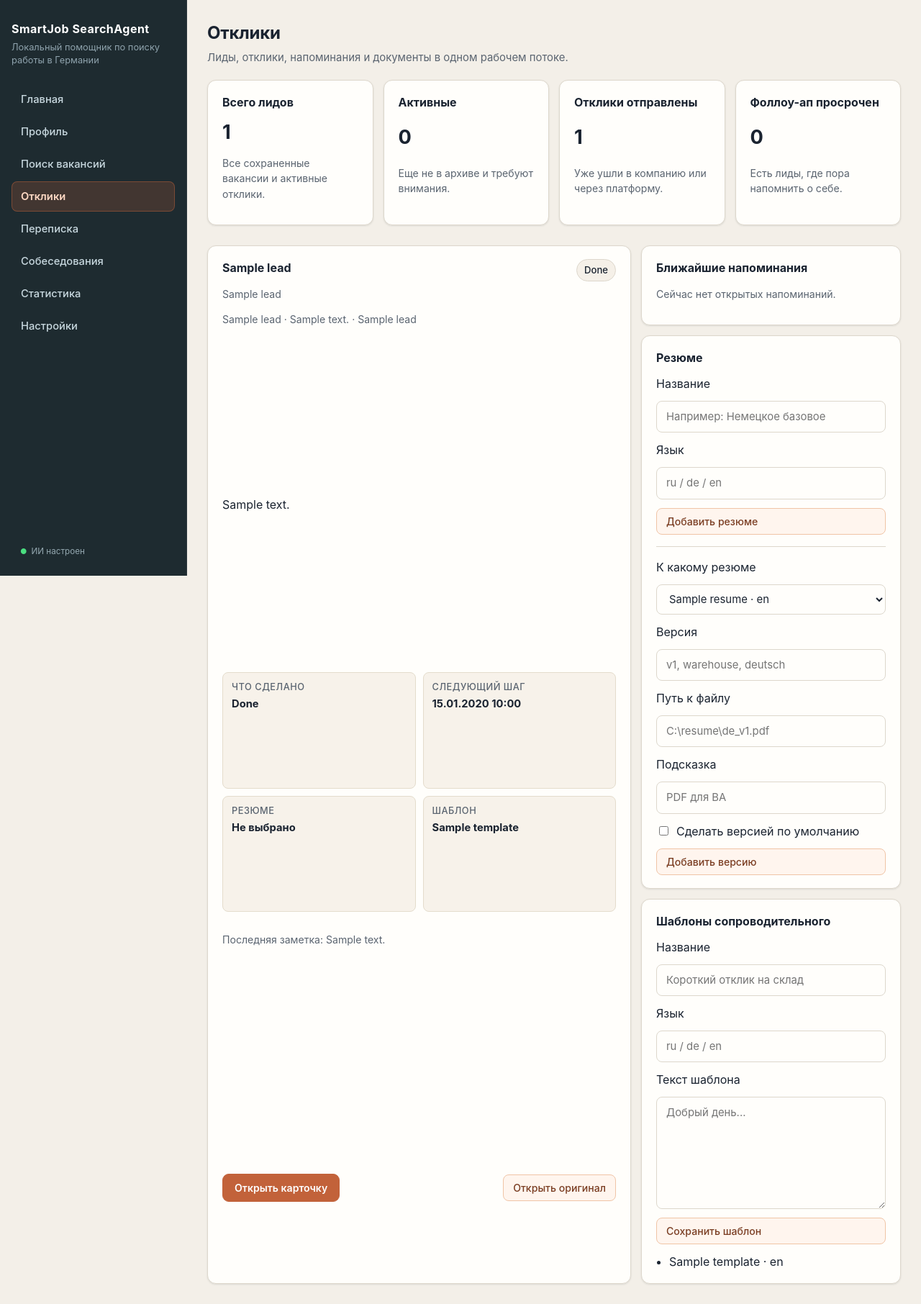
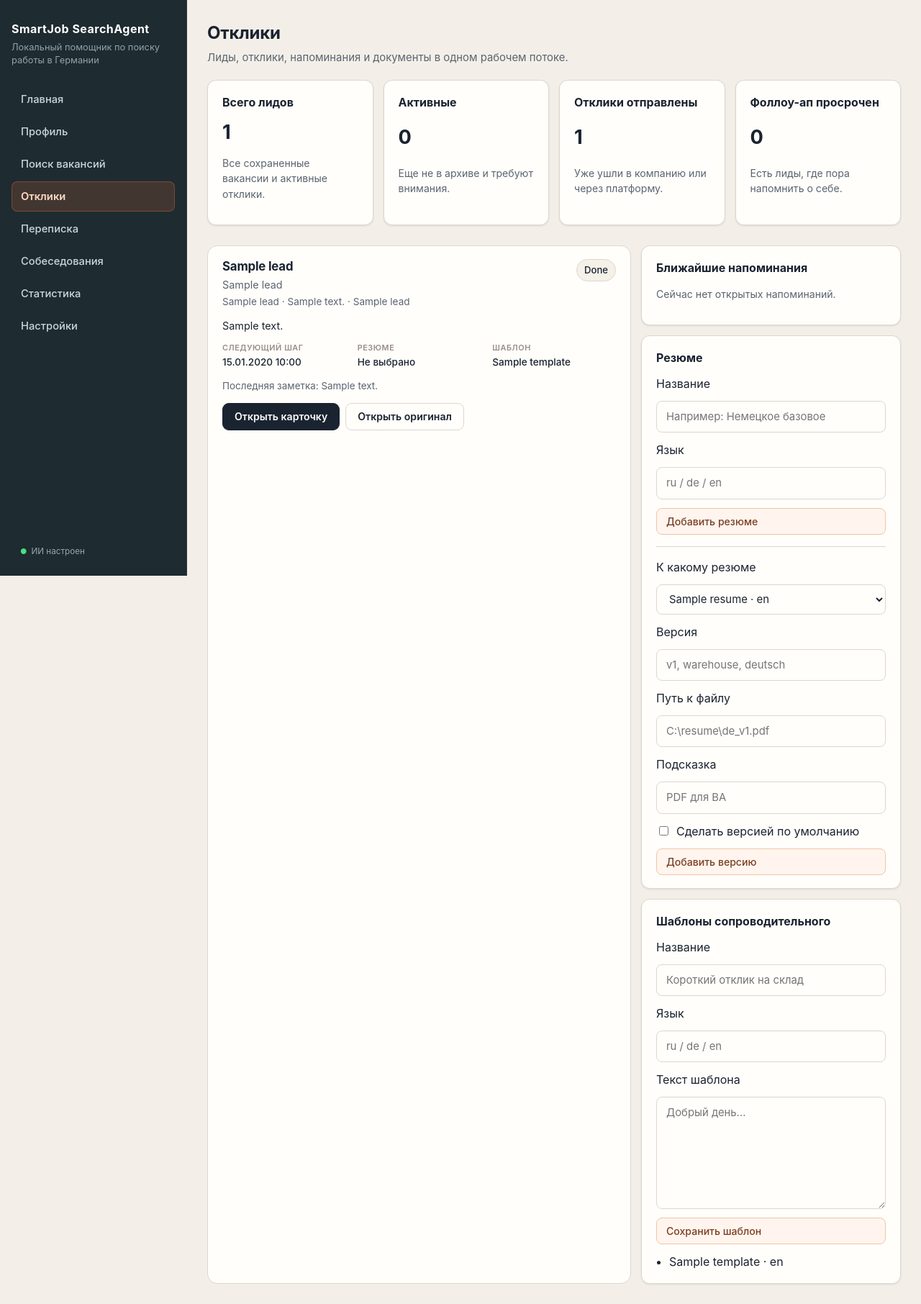
Before and after one commit to vanguar/SearchAgent, a FastAPI app: page /leads in a window 1280 px wide. Shown: the whole page at 72% size. Run offline with FastAPI, Linux system fonts and the light colour scheme; tables that the repository leaves empty hold one stand-in row (values such as "Sample post"); some libraries are stand-ins or nearby versions.

Commit message:
Redesign Leads queue cards (v2, presentation only)
Rebuild the lead list item into a dedicated .lcard component at Profiles/
Dashboard density: title + RU subtitle + company·location·source, status pill,
a compact three-fact strip (next step / resume / template), a warm follow-up
flag and latest note, and the shared .btn system (dark "Открыть карточку",
outline "Открыть оригинал"). Detail page keeps its own .lead-* styles.

Kept page-by-page (no master-detail split, which would need a new fragment
endpoint). All actions/forms preserved 1:1: /leads/{id}, open-original form
with its hidden original_url; library forms untouched.

Templates + CSS only; no Python touched.

Co-Authored-By: Claude Opus 4.8 <noreply@anthropic.com>
Claude-Session: https://claude.ai/code/session_01E98fwxvfvCcP1bAMDQqrqf

```diff
--- a/app/static/css/app.css
+++ b/app/static/css/app.css
@@ -2153,3 +2153,114 @@ body {
 .funnel__sub {
   font-size: 0.84rem;
 }
+
+/* ── Leads queue cards (redesign v2) ─────────────────────── */
+.lcard {
+  display: flex;
+  flex-direction: column;
+  gap: 12px;
+  padding: 18px 20px;
+  border: 1px solid var(--line);
+  border-radius: 14px;
+  background: var(--bg-card);
+}
+
+.lcard--due {
+  border-color: #e6c79a;
+  box-shadow: inset 3px 0 0 0 #b8862a;
+}
+
+.lcard__top {
+  display: flex;
+  align-items: flex-start;
+  justify-content: space-between;
+  gap: 12px;
+}
+
+.lcard__titles {
+  display: grid;
+  gap: 3px;
+  min-width: 0;
+}
+
+.lcard__title {
+  margin: 0;
+  font-size: 1.05rem;
+  font-weight: 700;
+  line-height: 1.3;
+  letter-spacing: -0.01em;
+  color: var(--text-main);
+}
+
+.lcard__subtitle {
+  margin: 0;
+  font-size: 0.9rem;
+  color: var(--text-soft);
+}
+
+.lcard__meta {
+  margin: 0;
+  font-size: 0.85rem;
+  color: var(--text-soft);
+}
+
+.lcard__summary {
+  margin: 0;
+  font-size: 0.9rem;
+  line-height: 1.5;
+  color: var(--text-main);
+}
+
+.lcard__facts {
+  margin: 0;
+  display: grid;
+  grid-template-columns: repeat(3, minmax(0, 1fr));
+  gap: 10px 16px;
+}
+
+.lcard__facts > div {
+  display: grid;
+  gap: 2px;
+}
+
+.lcard__facts dt {
+  margin: 0;
+  font-size: 0.68rem;
+  font-weight: 600;
+  text-transform: uppercase;
+  letter-spacing: 0.05em;
+  color: #9a8d86;
+}
+
+.lcard__facts dd {
+  margin: 0;
+  font-size: 0.85rem;
+  font-weight: 500;
+  color: var(--text-main);
+}
+
+.lcard__flag {
+  margin: 0;
+  font-size: 0.85rem;
+  font-weight: 600;
+  color: #8a5a00;
+}
+
+.lcard__note {
+  margin: 0;
+  font-size: 0.84rem;
+  color: var(--text-soft);
+}
+
+.lcard__actions {
+  display: flex;
+  gap: 8px;
+  flex-wrap: wrap;
+  margin-top: 2px;
+}
+
+@media (max-width: 620px) {
+  .lcard__facts {
+    grid-template-columns: 1fr 1fr;
+  }
+}
--- a/app/templates/leads/partials/lead_card.html
+++ b/app/templates/leads/partials/lead_card.html
@@ -1,11 +1,11 @@
-<article class="panel lead-card {% if lead_card.follow_up_due %}lead-card-due{% endif %}">
-  <div class="lead-card-head">
-    <div>
-      <h3>{{ lead_card.lead.vacancy_title }}</h3>
+<article class="lcard{% if lead_card.follow_up_due %} lcard--due{% endif %}">
+  <div class="lcard__top">
+    <div class="lcard__titles">
+      <h3 class="lcard__title">{{ lead_card.lead.vacancy_title }}</h3>
       {% if lead_card.lead.translated_title_ru %}
-      <p class="muted">{{ lead_card.lead.translated_title_ru }}</p>
+      <p class="lcard__subtitle">{{ lead_card.lead.translated_title_ru }}</p>
       {% endif %}
-      <p class="muted">
+      <p class="lcard__meta">
         {{ lead_card.lead.company_name or "Компания не указана" }}
         {% if lead_card.lead.location_text %} · {{ lead_card.lead.location_text }}{% endif %}
         {% if lead_card.lead.source_name %} · {{ lead_card.lead.source_name }}{% endif %}
@@ -15,14 +15,10 @@
   </div>
 
   {% if lead_card.lead.summary_ru %}
-  <p>{{ lead_card.lead.summary_ru }}</p>
+  <p class="lcard__summary">{{ lead_card.lead.summary_ru }}</p>
   {% endif %}
 
-  <dl class="lead-meta-grid">
-    <div>
-      <dt>Что сделано</dt>
-      <dd>{{ lead_card.status_label_ru }}</dd>
-    </div>
+  <dl class="lcard__facts">
     <div>
       <dt>Следующий шаг</dt>
       <dd>
@@ -44,19 +40,19 @@
   </dl>
 
   {% if lead_card.follow_up_due %}
-  <div class="notice warning">Фоллоу-ап уже пора отправить.</div>
+  <p class="lcard__flag">● Фоллоу-ап уже пора отправить.</p>
   {% endif %}
 
   {% if lead_card.latest_note %}
-  <p class="muted">Последняя заметка: {{ lead_card.latest_note }}</p>
+  <p class="lcard__note">Последняя заметка: {{ lead_card.latest_note }}</p>
   {% endif %}
 
-  <div class="panel-actions">
-    <a href="/leads/{{ lead_card.lead.id }}" class="btn-primary">Открыть карточку</a>
+  <div class="lcard__actions">
+    <a href="/leads/{{ lead_card.lead.id }}" class="btn btn--dark">Открыть карточку</a>
     {% if lead_card.lead.original_url %}
     <form method="post" action="/leads/{{ lead_card.lead.id }}/open-original" target="_blank" class="inline-form">
       <input type="hidden" name="original_url" value="{{ lead_card.lead.original_url }}" />
-      <button type="submit" class="ghost-btn">Открыть оригинал</button>
+      <button type="submit" class="btn btn--outline">Открыть оригинал</button>
     </form>
     {% endif %}
   </div>
```
